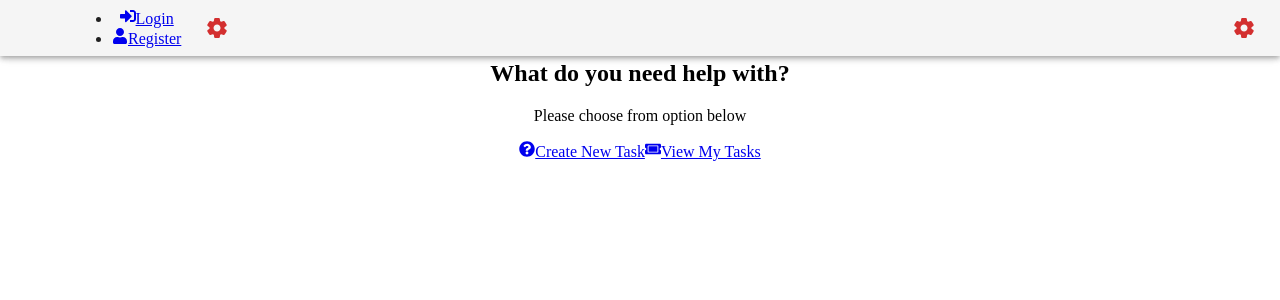
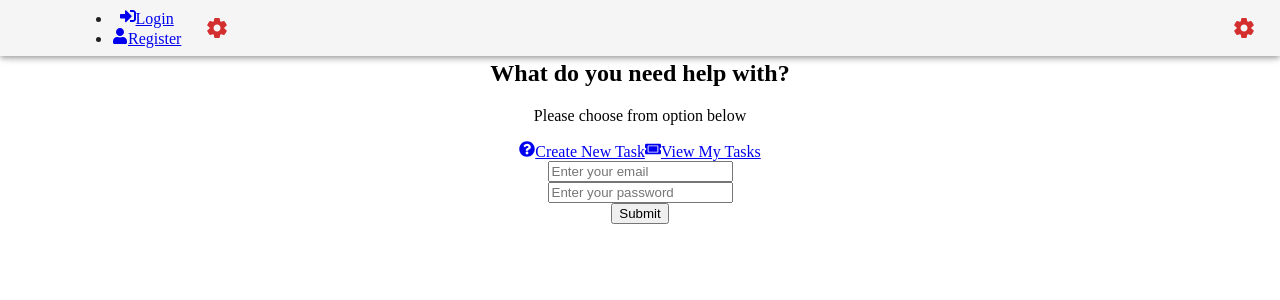
Before and after one commit to rusmarch/pomodoro-timer-frontend, a React (Vite) app: page / in a window 1280 px wide. Shown: the top 300 px of the page. Built offline with nearby package versions, Linux system fonts and the light colour scheme.

Commit message:
replaced login

```diff
--- a/src/pages/Home.tsx
+++ b/src/pages/Home.tsx
@@ -1,7 +1,77 @@
+import { useState, useEffect, ChangeEvent, FormEvent } from 'react'
 import { Link } from 'react-router-dom';
 import { FaQuestionCircle, FaTicketAlt } from 'react-icons/fa';
 
+import { toast } from 'react-toastify';
+import { useNavigate } from 'react-router-dom';
+import {
+   selectUser,
+   selectIsAuth,
+   selectIsLoading,
+   selectIsError,
+   selectMessage,
+   reset,
+   login
+} from '../features/auth/authSlice';
+import { useAppSelector, useAppDispatch } from '../hooks/redux-hooks';
+import { Spinner } from '../components/Spinner';
+
+type FormData = {
+   email: string,
+   password: string,
+};
+
 export const Home = () => {
+
+   const [formData, setFormData] = useState<FormData>({
+      email: '',
+      password: '',
+   });
+
+   const user = useAppSelector(selectUser);
+   const isAuth = useAppSelector(selectIsAuth);
+   const isLoading = useAppSelector(selectIsLoading);
+   const isError = useAppSelector(selectIsError);
+   const message = useAppSelector(selectMessage);
+   const dispatch = useAppDispatch();
+   const navigate = useNavigate();
+
+   const { email, password } = formData;
+
+   useEffect(() => {
+      if (isError) {
+         toast.error(message);
+      }
+      // Redirect when logged in (if it isAuth)
+      if (isAuth || user) {
+         navigate('/')
+      }
+      dispatch(reset());
+   }, [isError, isAuth, user, message, navigate, dispatch])
+
+
+   const onChange = (e: ChangeEvent<HTMLInputElement>) => {
+      setFormData((prev) => ({
+         ...prev,
+         [e.target.name]: e.target.value,
+      }));
+   }
+
+   const onSubmit = (e: FormEvent<HTMLFormElement>) => {
+      e.preventDefault();
+
+      const userData = {
+         email,
+         password
+      }
+
+      dispatch(login(userData));
+   }
+
+   if (isLoading) {
+      return <Spinner />
+   }
+
    return (
       <>
          <section className="heading">
@@ -16,6 +86,37 @@ export const Home = () => {
          <Link to='/tasks' className='btn btn-block'>
             <FaTicketAlt />View My Tasks
          </Link>
+         <section className="form">
+            <form onSubmit={onSubmit}>
+               <div className="form-group">
+                  <input
+                     className="form-control"
+                     type="email"
+                     name="email"
+                     placeholder="Enter your email"
+                     required
+                     id="email"
+                     value={email}
+                     onChange={onChange}
+                  />
+               </div>
+               <div className="form-group">
+                  <input
+                     className="form-control"
+                     type="password"
+                     name="password"
+                     placeholder="Enter your password"
+                     required
+                     id="password"
+                     value={password}
+                     onChange={onChange}
+                  />
+               </div>
+               <div className="form-group">
+                  <button className="btn btn-block">Submit</button>
+               </div>
+            </form>
+         </section>
       </>
    )
 }
```
